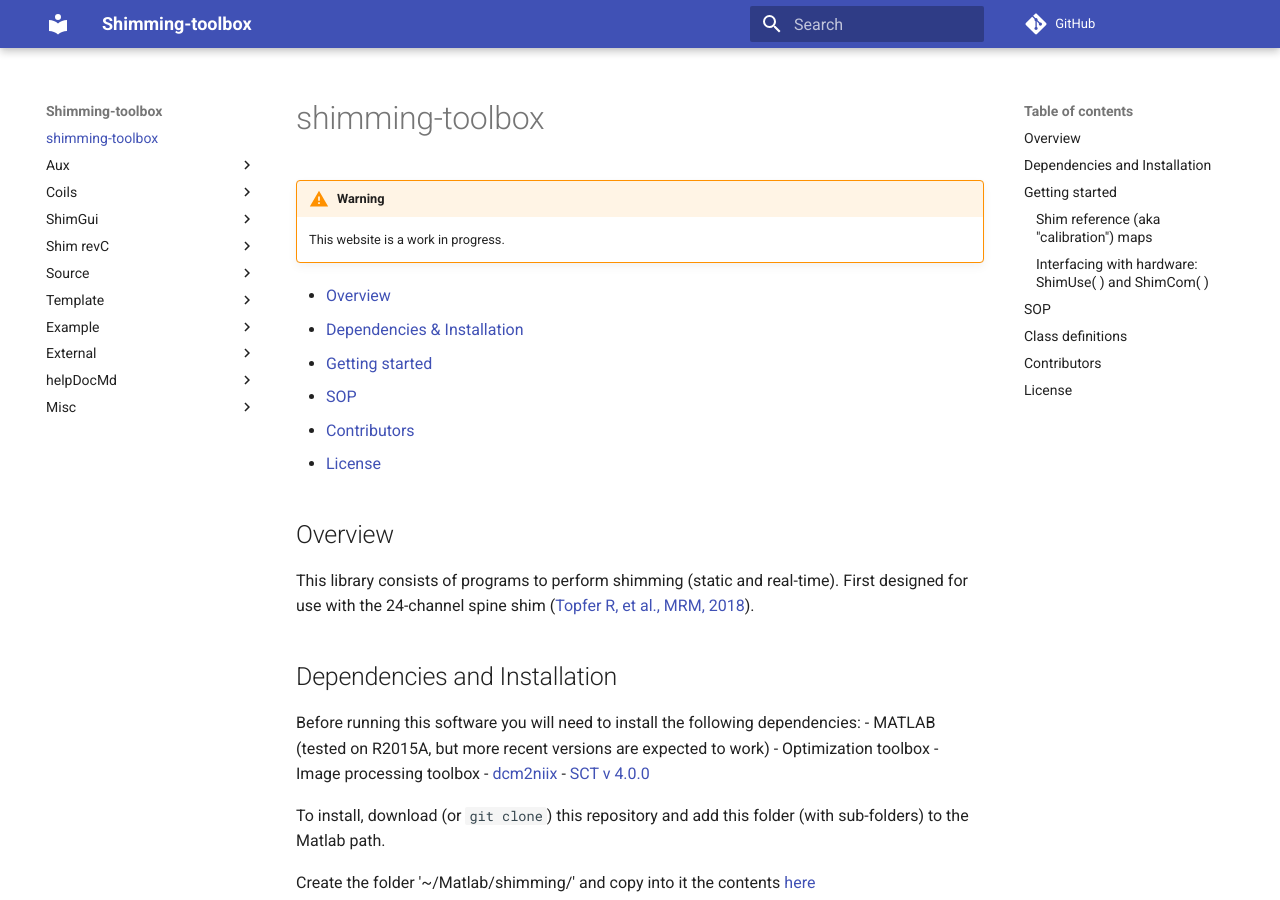
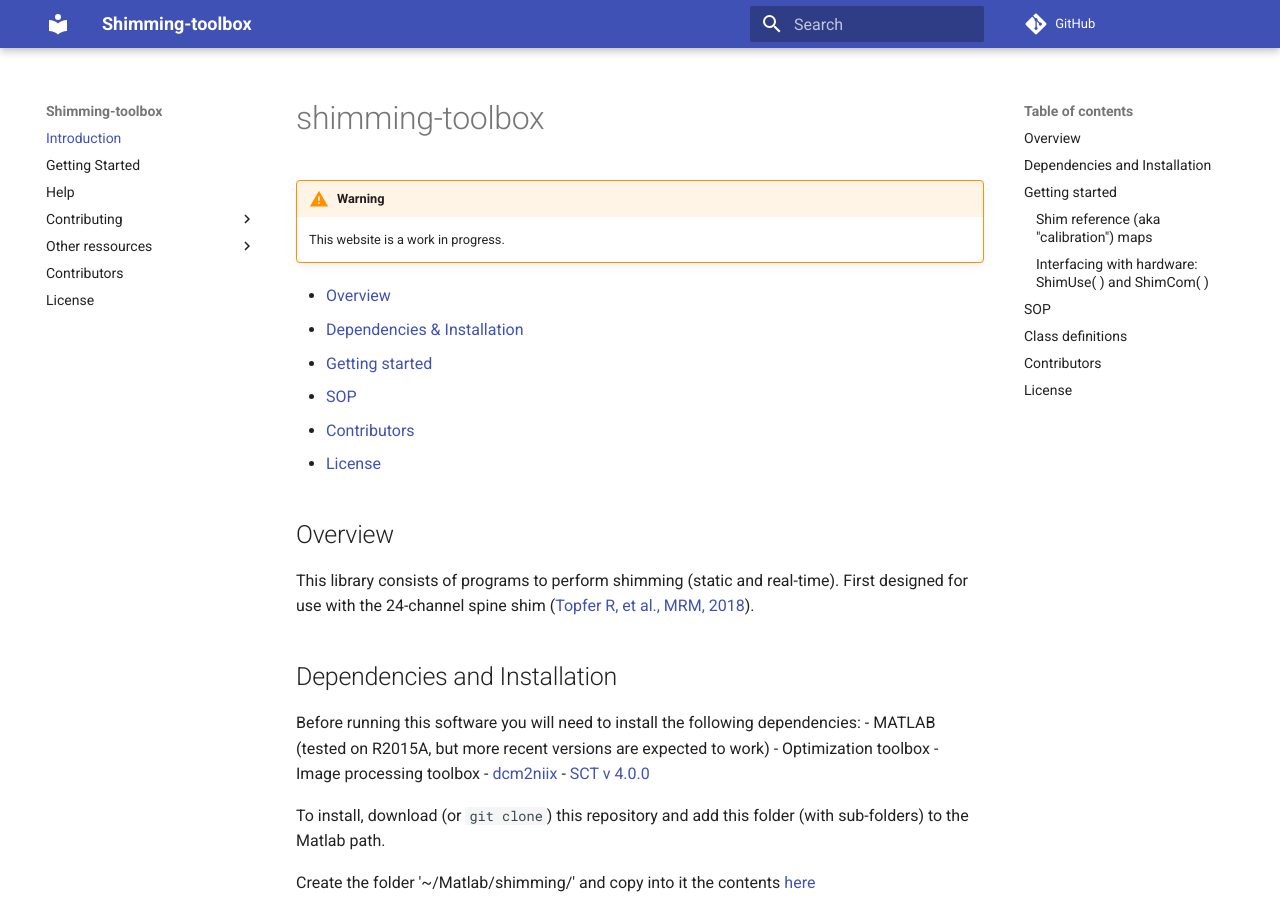
Before and after one commit to shimming-toolbox/shimming-toolbox.org, an MkDocs documentation site: the page built from docs/index.md, in a window 1280 px wide and 900 px high. Built offline with MkDocs 1.6.1 and Material for MkDocs 9.7.7, drawn with Linux system fonts in a browser that asks for light colours; comment, search, counter and statistics services are not loaded.

Commit message:
mkdocs.yml : Added initial layout

```diff
--- a/mkdocs.yml
+++ b/mkdocs.yml
@@ -4,3 +4,17 @@
 docs_dir: ./docs
 markdown_extensions:
   - admonition
+nav:
+- 'Introduction': 'index.md'
+- 'Getting Started': 'getting_started.md'
+- 'Help': 'help.md'
+- 'Contributing':
+  - 'General': 'contributing.md'
+  - 'API documentation':
+    - 'Insert doc here': 'docs.md'
+- 'Other ressources':
+  - 'Hardware':
+    - 'Description': 'description.md'
+    - 'Assembly': 'assembly.md'
+- 'Contributors': 'contributors.md'
+- 'License': 'license.md'
```
